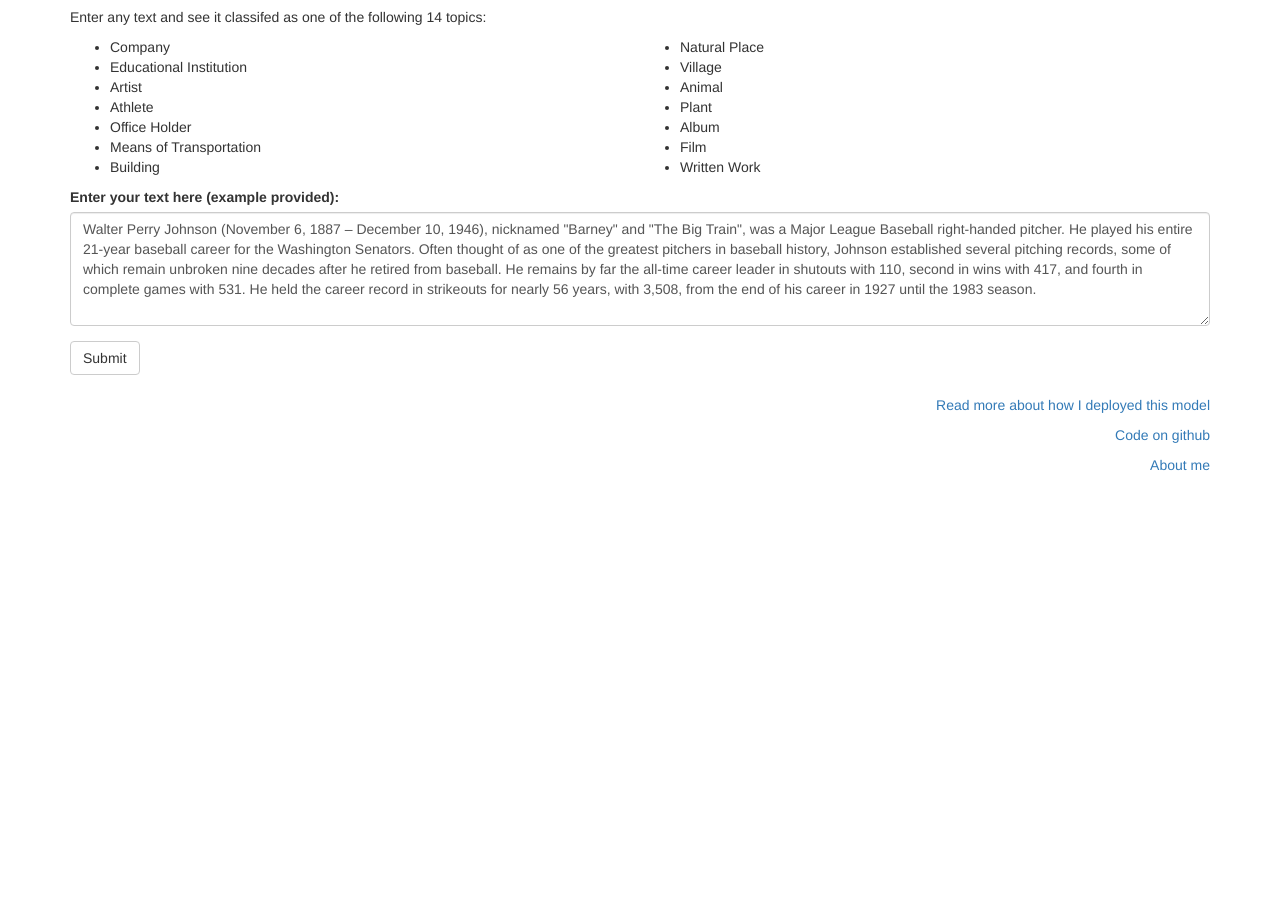
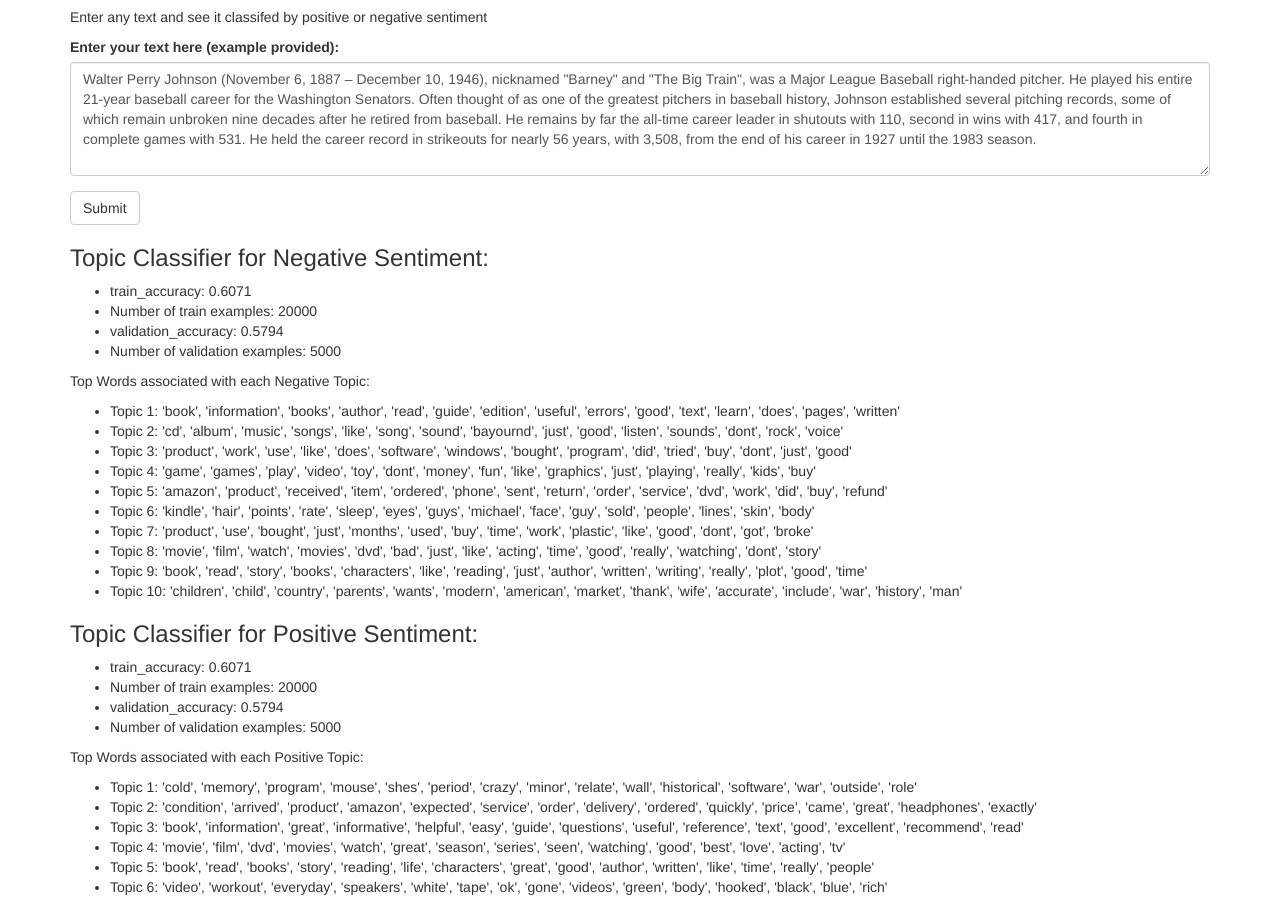
Before and after one commit to austinlasseter/topic-modeling-aws-polarity, a plain HTML site: page index.html in a window 1280 px wide. Shown: the part 63-960 px from the top of the page. Before the commit the page ends 800 px from the top, so only its background shows below. Drawn offline with nearby package versions, Linux system fonts and the light colour scheme.

Commit message:
update html

```diff
--- a/index.html
+++ b/index.html
@@ -35,33 +35,11 @@
 
         <div class="container">
             <h1>Text Classification Engine</h1>
-            <p>Enter any text and see it classifed as one of the following 14 topics:</p>
-            <div style="float: left; width: 50%;">
-            <ul>
-              <li>Company</li>
-              <li>Educational Institution</li>
-              <li>Artist</li>
-              <li>Athlete</li>
-              <li>Office Holder</li>
-              <li>Means of Transportation</li>
-              <li>Building</li>
-            </ul>
-            </div>
-            <div style="float: right; width: 50%;">
-            <ul>
-              <li>Natural Place</li>
-              <li>Village</li>
-              <li>Animal</li>
-              <li>Plant</li>
-              <li>Album</li>
-              <li>Film</li>
-              <li>Written Work</li>
-            </ul>
-            </div>
+            <p>Enter any text and see it classifed by positive or negative sentiment</p>
 
 
             <form method="POST"
-                  action="https://t0ejkafadc.execute-api.us-east-1.amazonaws.com/prodd"
+                  action="https://t0ejkafadc.execute-api.us-east-1.amazonaws.com/prod"
                   onsubmit="return submitForm(this);" >                     <!-- HERE IS WHERE YOU NEED TO ENTER THE API URL -->
                 <div class="form-group">
                     <label for="review">Enter your text here (example provided):</label>
@@ -70,6 +48,50 @@
                 <button type="submit" class="btn btn-default">Submit</button>
             </form>
             <h1 class="bg-success" id="result"></h1>
+            <h3>Topic Classifier for Negative Sentiment:</h3>
+            <ul>
+              <li>train_accuracy: 0.6071</li>
+              <li>Number of train examples: 20000</li>
+              <li>validation_accuracy: 0.5794</li>
+              <li>Number of validation examples: 5000</li>
+            </ul>
+            <p>Top Words associated with each Negative Topic:</p>
+            <ul>
+              <li>Topic 1: 'book', 'information', 'books', 'author', 'read', 'guide', 'edition', 'useful', 'errors', 'good', 'text', 'learn', 'does', 'pages', 'written'</li>
+              <li>Topic 2: 'cd', 'album', 'music', 'songs', 'like', 'song', 'sound', 'bayournd', 'just', 'good', 'listen', 'sounds', 'dont', 'rock', 'voice'</li>
+              <li>Topic 3: 'product', 'work', 'use', 'like', 'does', 'software', 'windows', 'bought', 'program', 'did', 'tried', 'buy', 'dont', 'just', 'good'</li>
+              <li>Topic 4: 'game', 'games', 'play', 'video', 'toy', 'dont', 'money', 'fun', 'like', 'graphics', 'just', 'playing', 'really', 'kids', 'buy'</li>
+              <li>Topic 5: 'amazon', 'product', 'received', 'item', 'ordered', 'phone', 'sent', 'return', 'order', 'service', 'dvd', 'work', 'did', 'buy', 'refund'</li>
+              <li>Topic 6: 'kindle', 'hair', 'points', 'rate', 'sleep', 'eyes', 'guys', 'michael', 'face', 'guy', 'sold', 'people', 'lines', 'skin', 'body'</li>
+              <li>Topic 7: 'product', 'use', 'bought', 'just', 'months', 'used', 'buy', 'time', 'work', 'plastic', 'like', 'good', 'dont', 'got', 'broke'</li>
+              <li>Topic 8: 'movie', 'film', 'watch', 'movies', 'dvd', 'bad', 'just', 'like', 'acting', 'time', 'good', 'really', 'watching', 'dont', 'story'</li>
+              <li>Topic 9: 'book', 'read', 'story', 'books', 'characters', 'like', 'reading', 'just', 'author', 'written', 'writing', 'really', 'plot', 'good', 'time'</li>
+              <li>Topic 10: 'children', 'child', 'country', 'parents', 'wants', 'modern', 'american', 'market', 'thank', 'wife', 'accurate', 'include', 'war', 'history', 'man'</li>
+            </ul>
+
+
+
+            <h3>Topic Classifier for Positive Sentiment:</h3>
+            <ul>
+              <li>train_accuracy: 0.6071</li>
+              <li>Number of train examples: 20000</li>
+              <li>validation_accuracy: 0.5794</li>
+              <li>Number of validation examples: 5000</li>
+            </ul>
+            <p>Top Words associated with each Positive Topic:</p>
+            <ul>
+              <li>Topic 1: 'cold', 'memory', 'program', 'mouse', 'shes', 'period', 'crazy', 'minor', 'relate', 'wall', 'historical', 'software', 'war', 'outside', 'role'</li>
+              <li>Topic 2: 'condition', 'arrived', 'product', 'amazon', 'expected', 'service', 'order', 'delivery', 'ordered', 'quickly', 'price', 'came', 'great', 'headphones', 'exactly'</li>
+              <li>Topic 3: 'book', 'information', 'great', 'informative', 'helpful', 'easy', 'guide', 'questions', 'useful', 'reference', 'text', 'good', 'excellent', 'recommend', 'read'</li>
+              <li>Topic 4: 'movie', 'film', 'dvd', 'movies', 'watch', 'great', 'season', 'series', 'seen', 'watching', 'good', 'best', 'love', 'acting', 'tv'</li>
+              <li>Topic 5: 'book', 'read', 'books', 'story', 'reading', 'life', 'characters', 'great', 'good', 'author', 'written', 'like', 'time', 'really', 'people'</li>
+              <li>Topic 6: 'video', 'workout', 'everyday', 'speakers', 'white', 'tape', 'ok', 'gone', 'videos', 'green', 'body', 'hooked', 'black', 'blue', 'rich'</li>
+              <li>Topic 7: 'cd', 'album', 'music', 'songs', 'song', 'like', 'great', 'best', 'love', 'good', 'listen', 'just', 'band', 'rock', 'heard'</li>
+              <li>Topic 8: 'la', 'que', 'el', 'master', 'performances', 'plenty', 'typical', 'enjoyable', 'production', 'cast', 'brilliant', 'super', 'living', 'added', 'sets'</li>
+              <li>Topic 9: 'use', 'great', 'product', 'good', 'just', 'easy', 'price', 'like', 'works', 'bought', 'nice', 'little', 'used', 'time', 'really'</li>
+              <li>Topic 10: 'game', 'book', 'movie', 'love', 'old', 'great', 'fun', 'story', 'really', 'like', 'kids', 'loves', 'good', 'year', 'loved'</li>
+            </ul>
+
 
             <p align="right">
             <a href="https://medium.com/@austinlasseter/deploy-an-nlp-classification-model-with-amazon-sagemaker-and-lambda-cd5ea6339781?sk=13ebb4a4a57844933e2a89ad04975017">Read more about how I deployed this model</a>
```
